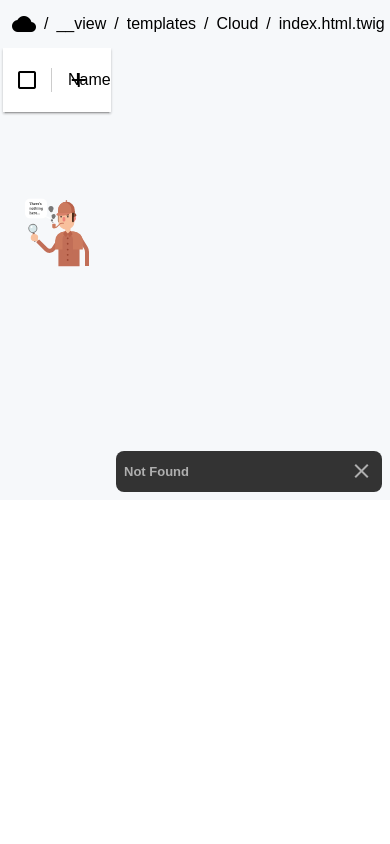
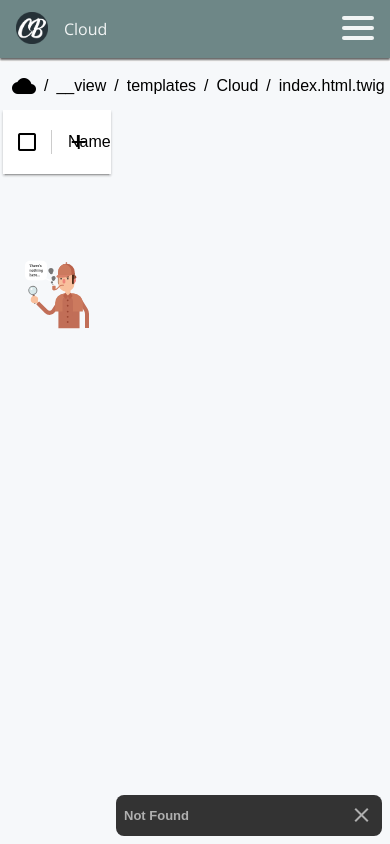
Before and after one commit to corentin-ballot/Cloud, a Symfony app: template templates/Cloud/index.html.twig in a window 390 px wide. Run offline with Twig, Linux system fonts and the light colour scheme; the template is opened without the code that fills it, so the values that code supplies are empty; some libraries are stand-ins or nearby versions.

Commit message:
feat: add base template header

```diff
--- /dev/null
+++ b/public/static/base.css
@@ -0,0 +1,286 @@
+body, html {
+	height: 100vh;
+}
+
+.container {
+	height: 100%;
+	display: flex;
+	flex-direction: column;
+}
+
+.header {
+	background-color: #6e8787;
+	box-shadow: 0px 2px 2px 0px #656565;
+	margin-bottom: .25rem;
+	font-family: 'Open Sans', sans-serif;
+	color: #f1f4f4;
+	display: flex;
+	align-items: center;
+}
+
+.header_logo {
+	margin: 0 0 0 1rem;
+}
+
+.header_logo > img {
+	max-width: 2rem;
+}
+
+.header > nav[role="navigation"] {
+	width: 100%;
+}
+
+.header > nav[role="navigation"] > ol {
+	display: flex;
+	padding: .5rem;
+}
+
+.mobile_title {
+	display: none;
+}
+
+.nav_item {
+	position: relative;
+}
+
+.nav_item[aria-current="page"]::after {
+	display:block;
+	content: '';
+	background-color: #f1f4f4;
+	width: 16px;
+	height: 1px;
+	position: absolute;
+	bottom: 8px;
+	left: calc(50% - 8px);
+}
+
+.nav_item.-wrapper {
+	flex-grow: 1;
+	width: 100%;
+}
+
+.nav_item_link {
+	padding: 1rem;
+	display: block;
+	color: inherit;
+	text-decoration: none;
+}
+
+.nav_item_link.-icon {
+	display: flex;
+	align-items: center;
+	color: inherit;
+	padding: 11px 16px;
+	text-decoration: none;
+}
+
+.nav_item_link.-icon > .material-icons {
+	margin-right: 8px;
+}
+
+.nav_item_link_userinfos {
+	display: flex;
+	flex-direction: column;
+	justify-content: center;
+}
+
+.nav_item_link_userinfos_email {
+	display: none;
+}
+
+.nav_item_link:hover {
+	background-color: #2e3838;
+}
+
+.hamburger {
+	padding: 1rem 1rem;
+	display: none;
+	cursor: pointer;
+	transition-property: opacity, filter;
+	transition-duration: 0.15s;
+	transition-timing-function: linear;
+	font: inherit;
+	color: #f1f4f4;
+	text-transform: none;
+	background-color: transparent;
+	border: 0;
+	margin: 0;
+	overflow: visible;
+	z-index: 10;
+}
+
+
+
+.hamburger:hover {
+	  opacity: 0.7;
+}
+
+.hamburger-box {
+	width: 2rem;
+	height: 1.5rem;
+	display: inline-block;
+	position: relative;
+}
+
+.hamburger-inner {
+	display: block;
+	top: 50%;
+	margin-top: -2px;
+}
+
+.hamburger-inner, .hamburger-inner::before, .hamburger-inner::after {
+	  width: 2rem;
+	  height: .25rem;
+	  background-color: #f1f4f4;
+	  border-radius: .25rem;
+	  position: absolute;
+	  transition-property: transform;
+	  transition-duration: 0.15s;
+	  transition-timing-function: ease;
+}
+
+.hamburger-inner::before, .hamburger-inner::after {
+	  content: "";
+	  display: block;
+}
+
+.hamburger-inner::before {
+	  top: .625rem;
+}
+
+.hamburger-inner::after {
+	  bottom: .625rem;
+}
+
+.hamburger--squeeze .hamburger-inner {
+	transition-duration: 0.075s;
+	transition-timing-function: cubic-bezier(0.55, 0.055, 0.675, 0.19);
+}
+
+.hamburger--squeeze .hamburger-inner::before {
+	transition: top 0.075s 0.12s ease, opacity 0.075s ease;
+}
+
+.hamburger--squeeze .hamburger-inner::after {
+	transition: bottom 0.075s 0.12s ease, transform 0.075s cubic-bezier(0.55, 0.055, 0.675, 0.19);
+}
+
+.hamburger--squeeze.is-active .hamburger-inner {
+	transform: rotate(45deg);
+	transition-delay: 0.12s;
+	transition-timing-function: cubic-bezier(0.215, 0.61, 0.355, 1);
+}
+
+.hamburger--squeeze.is-active .hamburger-inner::before {
+	top: 0;
+	opacity: 0;
+	transition: top 0.075s ease, opacity 0.075s 0.12s ease;
+}
+
+.hamburger--squeeze.is-active .hamburger-inner::after {
+	bottom: 0;
+	transform: rotate(-90deg);
+	transition: bottom 0.075s ease, transform 0.075s 0.12s cubic-bezier(0.215, 0.61, 0.355, 1);
+}
+
+.mobile_obfuscator {
+	display: none;
+}
+
+@media (max-width: 45rem) {
+	.mobile_title {
+		display: inline;
+		flex-grow: 1;
+		padding: .5rem 1rem;
+	}
+
+	.header > nav[role="navigation"] {
+		background-color: #f1f4f4;
+		color: rgb(117, 117, 117);
+		width: 240px;
+		height: 100%;
+		max-height: 100%;
+		position: fixed;
+		top: 0;
+		left: 0;
+		transition: transform .5s ease;
+		transform: translateX(-240px);
+		z-index: 10;
+		overflow: auto;
+	}
+
+	.header > nav[hidden-mobile="false"] {
+		transform: translateX(0);
+	}
+
+	.header > nav[role="navigation"] > ol{
+		flex-direction: column;
+		padding: 0;
+	}
+
+	.nav_item {
+		position: relative;
+	}
+
+	.nav_item_link:hover {
+		background-color: #c7d1d1;
+	}
+
+	.nav_item[aria-current="page"]::after {
+		display:block;
+		content: '';
+		background-color: rgb(117, 117, 117);
+		width: 1rem;
+		height: 1px;
+		position: absolute;
+		bottom: 8px;
+		left: 15px;
+	  }
+
+	.nav_item.-wrapper {
+		flex-grow: 1;
+		width: 100%;
+	}
+
+	.nav_item.-user {
+		order: -1;
+		background-color: #6e8787;
+		color: white;
+		padding: 1.5rem 0 0 0;
+	}
+
+	.nav_item.-user .nav_item_link:hover {
+		background-color: unset;
+	}
+
+	.nav_item.-user .material-icons {
+		font-size: 2rem;
+	}
+
+	.nav_item_link_userinfos_email {
+		font-size: .625rem;
+		line-height: 12px;
+		display: block;
+	}
+
+	.hamburger {
+		display: inline-block;
+	}
+
+	.mobile_obfuscator {
+		background-color: #2e3838;
+		opacity: 0;
+		transition: opacity 2s linear 2s;
+		z-index: 5;
+		position: fixed;
+		bottom: 0;
+		right: 0;
+		left: 0;
+		top: 0;
+	}
+
+	.mobile_obfuscator[aria-hidden="false"] {
+		display: block;
+		opacity: .5;
+	}
+}
--- a/templates/base.html.twig
+++ b/templates/base.html.twig
@@ -2,14 +2,85 @@
 <html>
     <head>
         <meta charset="UTF-8">
-        <title>{% block title %}Welcome!{% endblock %}</title>
+        <meta name="viewport" content="width=device-width">
+        <title>{{ block('title') }}</title>
         <link rel="icon" type="image/png" href="/static/favicon.ico" />
 
         <link href="/static/reset.css" rel="stylesheet">
+        <link href="/static/base.css" rel="stylesheet">
+        <link href="https://fonts.googleapis.com/css?family=Open+Sans" rel="stylesheet">
+        <link rel="stylesheet" href="https://fonts.googleapis.com/icon?family=Material+Icons" />
+
         {% block stylesheets %}{% endblock %}
     </head>
     <body>
-        {% block body %}{% endblock %}
+
+        <div class="container">
+            <header class="header">
+                <a href="{{ path('app_index')}}" class="header_logo">
+                    <img src="{{ asset('static/favicon.ico') }}">
+                </a>
+
+                <span class="mobile_title">{{ block('title') }}</span>
+
+                <nav id="navbar" role="navigation" hidden-mobile="true">
+                    <ol>
+                        <li class="nav_item" {% if app.request.get('_route') == 'app_index' %}aria-current="page"{% endif %}>
+                            <a class="nav_item_link" href="{{ path('app_index')}}">Accueil</a>
+                        </li>
+
+                        <li class="nav_item" {% if app.request.get('_route') == 'cloud_index' or app.request.get('_route') == 'cloud_index_home'  %}aria-current="page"{% endif %}>
+                            <a class="nav_item_link" href="{{ path('cloud_index_home')}}">Cloud</a>
+                        </li>
+
+                        <li class="nav_item" {% if app.request.get('_route') == 'app_about' %}aria-current="page"{% endif %}>
+                            <a class="nav_item_link" href="{{ path('app_about')}}">About</a>
+                        </li>
+
+                        <li class="nav_item -wrapper"></li>
+
+
+                        {# {% if is_granted('ROLE_USER') %} #}
+                        <li class="nav_item -user" {% if app.request.get('_route') == 'app_profile' %}aria-current="page"{% endif %}>
+                            <a class="nav_item_link -icon" href="{{ path('app_profile')}}">
+                                <i class="material-icons">person</i>
+                                <div class="nav_item_link_userinfos">
+                                    <span class="nav_item_link_userinfos_username">{% if is_granted('ROLE_USER') %}{{ app.user.username }}{% else %}anonyme{% endif %}</span>
+                                    <span class="nav_item_link_userinfos_email">{% if is_granted('ROLE_USER') %}{{ app.user.email }}{% else %}not@email.com{% endif %}</span>
+                                </div>
+                            </a>
+                        </li>
+                        <li class="nav_item">
+                            <a class="nav_item_link -icon" href="{{ path('app_logout') }}">
+                            <i class="material-icons">power_settings_new</i>
+                            <span class="_linkwithicon_text">Logout</span>
+                            </a>
+                        </li>
+                        {# {% else %} #}
+                        <li class="nav_item" {% if app.request.get('_route') == 'app_register' %}aria-current="page"{% endif %}><a class="nav_item_link" href="{{ path('app_register') }}">Register</a></li>
+                        <li class="nav_item" {% if app.request.get('_route') == 'app_login' %}aria-current="page"{% endif %}><a class="nav_item_link" href="{{ path('app_login') }}">Login</a></li>
+                        {# {% endif %} #}
+                    </ol>
+                </nav>
+
+                <script>
+                    function toogleMobileNav() {
+                        document.getElementById('hamburger').classList.toggle('is-active');
+                        document.getElementById('obfuscator').setAttribute('aria-hidden', document.getElementById('obfuscator').getAttribute('aria-hidden') === 'false' ? true:false);
+                        document.getElementById('navbar').setAttribute('hidden-mobile', document.getElementById('navbar').getAttribute('hidden-mobile') === 'false' ? true:false);
+                    }
+                </script>
+                <button id="hamburger" class="hamburger hamburger--squeeze" type="button" onclick="toogleMobileNav()">
+                    <span class="hamburger-box">
+                        <span class="hamburger-inner"></span>
+                    </span>
+                </button>
+                <div class="mobile_obfuscator" aria-hidden="true" id="obfuscator" onclick="toogleMobileNav()"></div>
+            </header>
+
+            {% block body %}{% endblock %}
+        </div>
+
         {% block javascripts %}{% endblock %}
     </body>
 </html>
```
